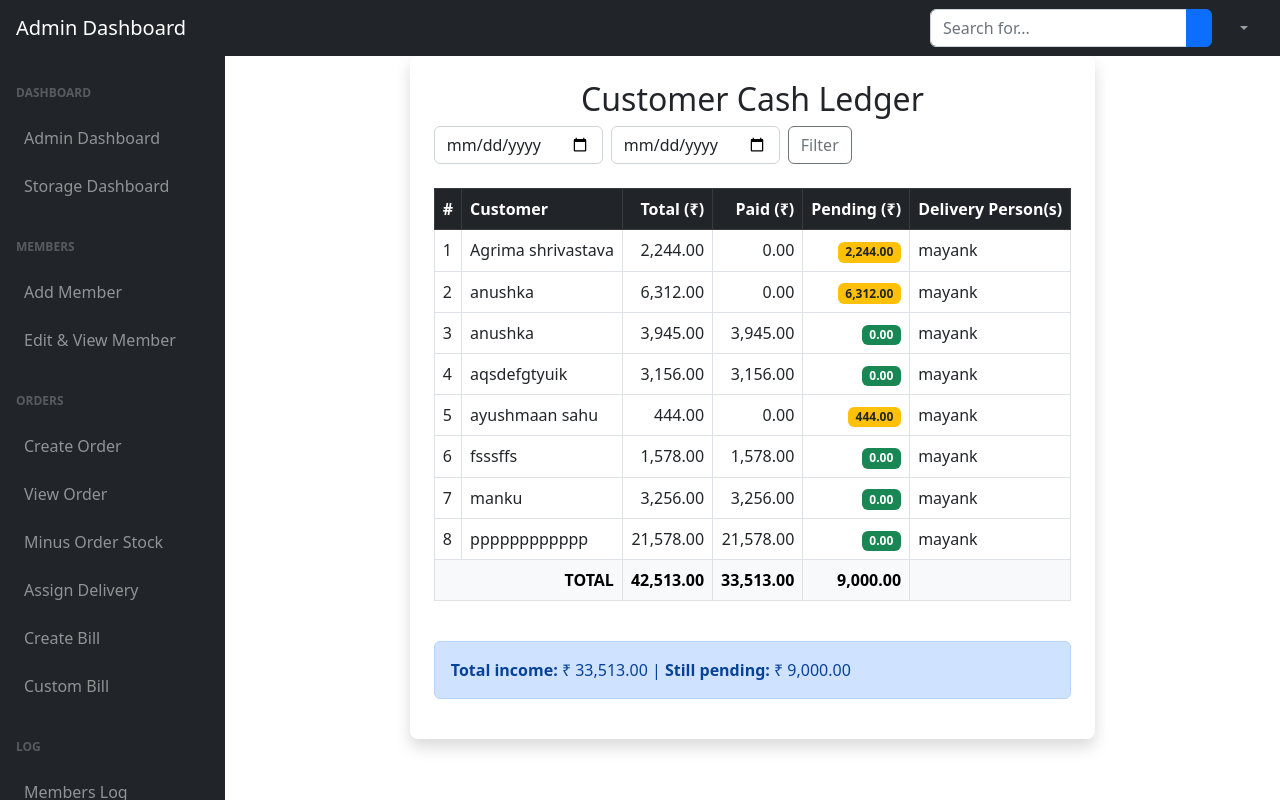
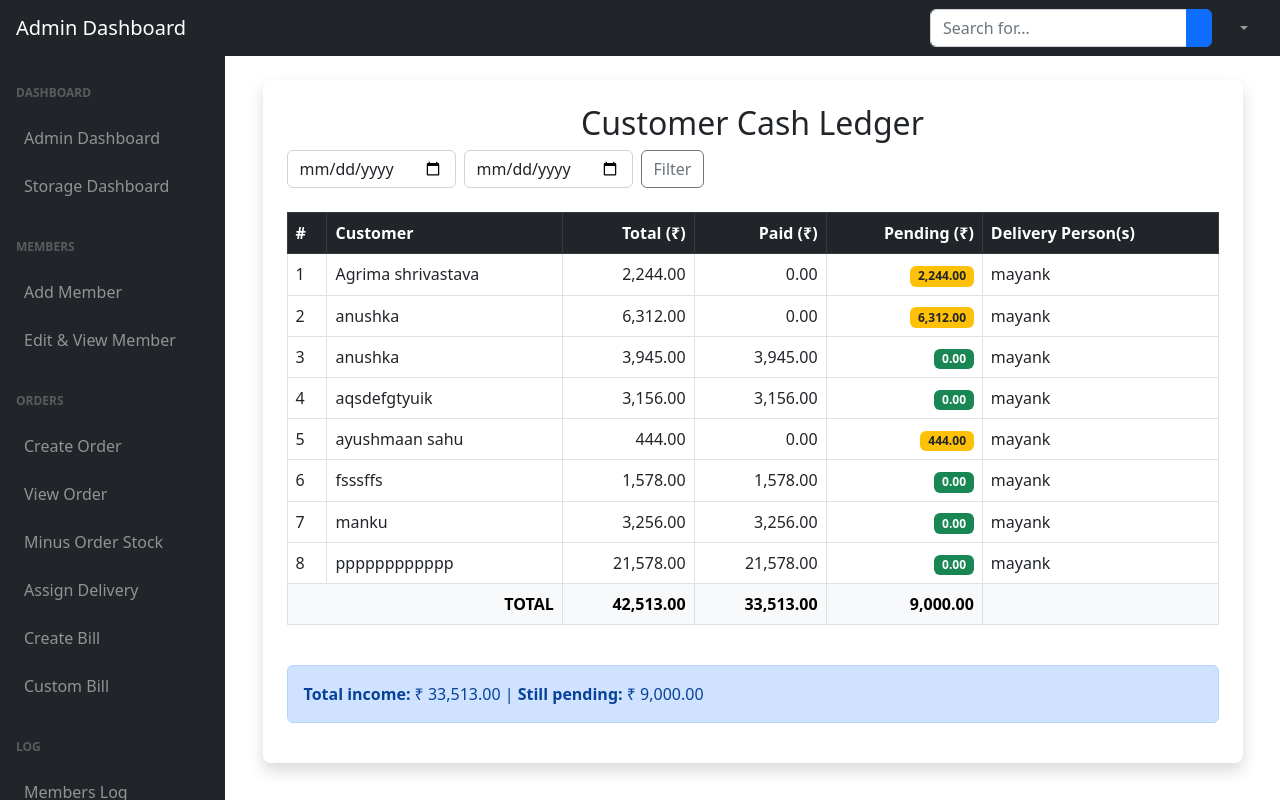
Before and after one commit to royalit01/rctiles, a PHP site: page /admin_dashboard/customer_ledger.php in a window 1280 px wide. Run offline with PHP 8.4, Linux system fonts and the light colour scheme; a user stored in the database is signed in; data comes from the database, SQL or seed files in the repository.

Commit message:
width md fix

```diff
--- a/rctiles/admin_dashboard/customer_ledger.php
+++ b/rctiles/admin_dashboard/customer_ledger.php
@@ -183,7 +183,7 @@ $sumTotal = $sumPaid = $sumPend = 0;
 
 <div id="layoutSidenav_content">
 
-<main class="card border-0 shadow rounded-3 p-4 bg-white mx-auto" style="max-width: 1200px;">
+<main class="card border-0 my-4 shadow rounded-3 p-4 bg-white mx-auto" style="min-width: 980px;">
 <center><h2>Customer Cash Ledger</h2></center>
 
 <!-- date filter -->
```
